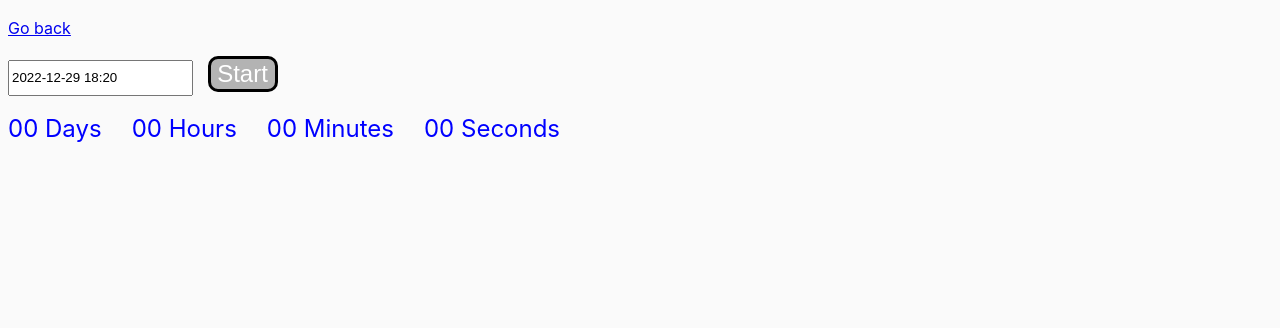
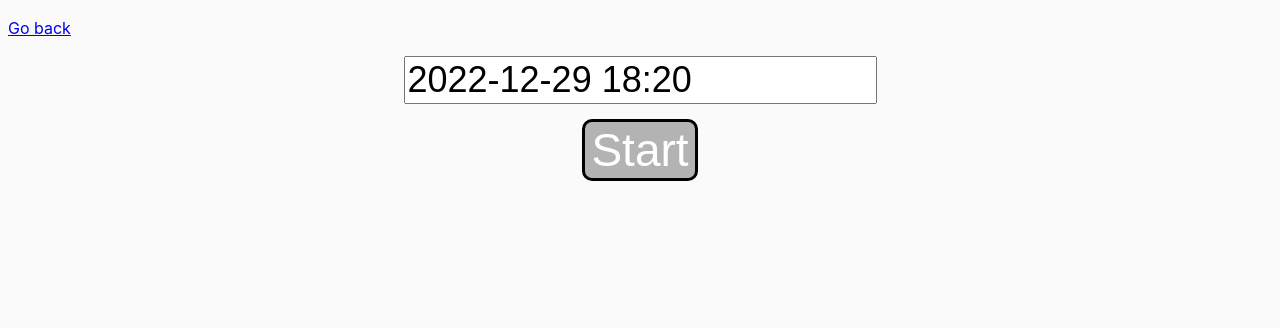
Before and after one commit to Lukyianenko/goit-js-hw-09, a website built with Parcel: page src/02-timer.html in a window 1280 px wide. Shown: the top 328 px of the page. Built offline with nearby package versions, Linux system fonts and the light colour scheme.

Commit message:
nask 2 change

```diff
--- a/src/css/common.css
+++ b/src/css/common.css
@@ -10,6 +10,7 @@ body {
   background-color: #fafafa;
   color: #212121;
   line-height: 1.5;
+
 }
 
 img {
@@ -20,37 +21,53 @@ img {
 .timer {
   display: flex;
   gap: 30px;
-  font-size: 24px;
+  font-size: 70px;
   color: blue;
 }
 
 button {
   background-color: blue;
-  display: inline-block;
+  display: block;
   padding: 5px, 10px, 5px, 10px,;
-  width: 70px;
-  height: 36px;
-  font-size: 24px;
+  font-size: 46px;
   color: white;
   border: 3px solid black;
   border-radius: 10px;
+  margin-left: auto;
+  margin-right: auto;
 }
 
 button:disabled {
   background-color: #adadadec;
 }
 
-input {
-  display: inline-block;
-  height: 36px;
-  margin-right: 10px;
+#datetime-picker {
+  display: block;
+
+  font-size: 36px;
+ margin-left: auto;
+ margin-right: auto;
   margin-bottom: 15px;
+
 }
 
 button.is-active {
   background-color: green;
 }
 
+.timer {
+  display: flex;
+  margin-top: 150px;
+}
+
+.field:first-child {
+  margin-left: auto;
+}
+
+.field:last-child {
+  margin-right: auto;
+}
+
 .timer.is-active {
   color: green;
 }
```
